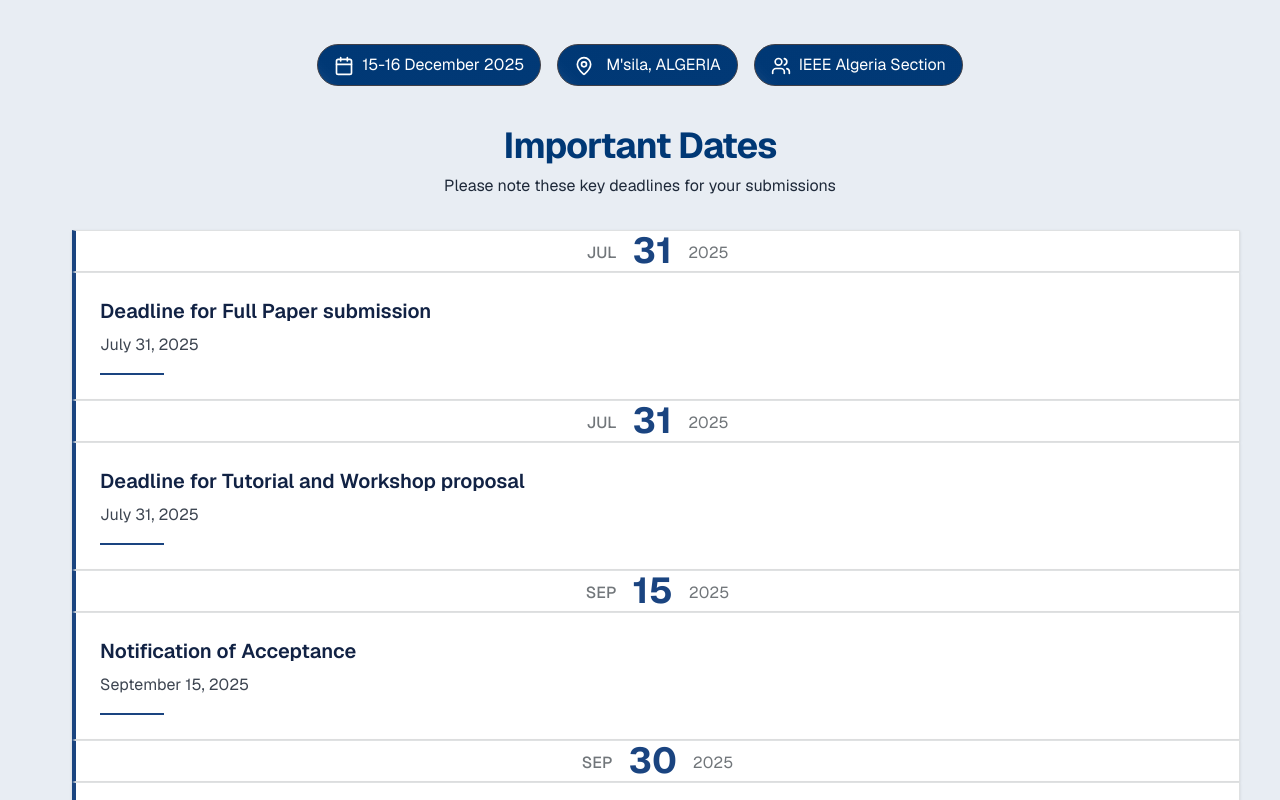
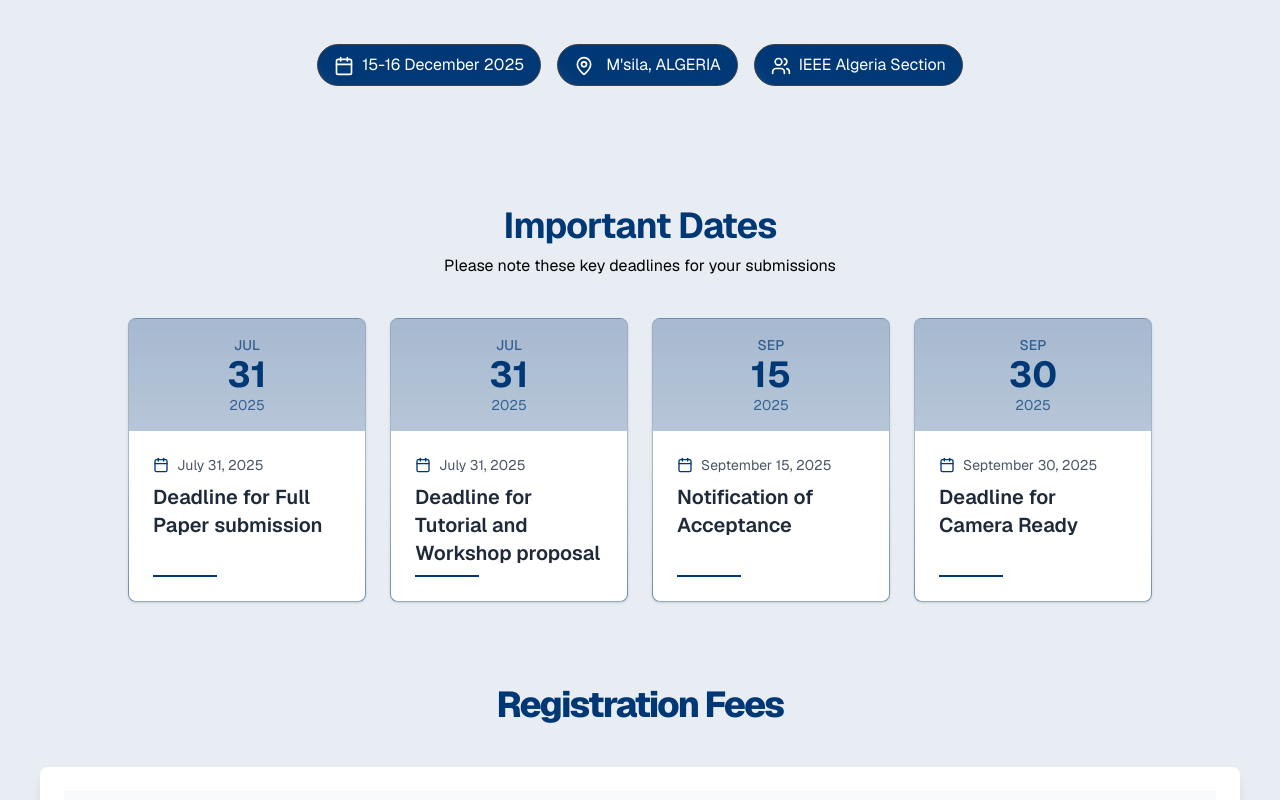
Before and after one commit to KarimBenn22/icateee, a Next.js app: page /playground in a window 1280 px wide. Shown: the part 1400-2200 px from the top of the page. Built offline with nearby package versions, Linux system fonts and the light colour scheme.

Commit message:
refactor ImportantDatesSection

```diff
--- a/app/components/sections/ImportantDates.tsx
+++ b/app/components/sections/ImportantDates.tsx
@@ -1,3 +1,4 @@
+import { CalendarIcon } from "lucide-react";
 interface DateItem {
   event: string;
   date: string;
@@ -34,42 +35,46 @@ export default function ImportantDatesSection() {
   ];
 
   return (
-    <section className="w-full">
-      <div className="">
-        <div className="mx-auto max-w-3xl text-center mb-8">
+    <section className="w-full py-12 md:py-16 lg:py-20">
+      <div className="container px-4 md:px-6">
+        <div className="mx-auto max-w-3xl text-center mb-10">
           <h2 className="text-3xl font-bold tracking-tight sm:text-4xl text-primary">
             Important Dates
           </h2>
-          <p className="mt-2 text-gray-800">
+          <p className="mt-2 text-muted-foreground text-bl text-black">
             Please note these key deadlines for your submissions
           </p>
         </div>
 
-        <div className="mx-auto max-w-[1200px]">
-          <div className="">
+        <div className="mx-auto max-w-5xl">
+          <div className="grid gap-6 md:grid-cols-2 lg:grid-cols-4">
             {dates.map((item, index) => (
               <div
                 key={index}
-                className=""
+                className="group relative flex flex-col overflow-hidden rounded-lg border border-primary/20 bg-gradient-to-t from-primary/40 via-primary/10 to-primary/20 shadow-sm transition-all hover:shadow-md"
               >
-                <div className="ml-8 flex flex-col">
-                  <div>
-                    <div className="flex space-x-4 items-center justify-center bg-white border-l-4 border-l-[#1a4480] border-t border-r border-b border-[#dfe1e2] shadow-sm px-5">
-                      <span className="font-medium text-[#71767a] mt-1">
+                <div className="flex items-center justify-center bg-primary/10 p-4 text-center">
+                  <div className="flex flex-col items-center">
+                    <span className="text-sm font-medium text-primary/70">
                       {item.month}
                     </span>
-                      <span className="text-4xl font-bold text-[#1a4480]">
+                    <span className="text-4xl font-bold text-primary">
                       {item.day}
                     </span>
-                      <span className="text-[#71767a] mt-1">2025</span>
+                    <span className="text-sm text-primary/70">2025</span>
                   </div>
                 </div>
-                  <div className="bg-white p-6 border-l-4 border-l-[#1a4480] border-t border-r border-b border-[#dfe1e2] shadow-sm h-full">
-                    <h3 className="text-xl font-semibold text-[#112244] mb-2">
+
+                <div className="flex flex-1 flex-col p-6 bg-foreground">
+                  <div className="mb-2 flex items-center">
+                    <CalendarIcon className="mr-2 h-4 w-4 text-primary" />
+                    <span className="text-sm text-gray-600">{item.date}</span>
+                  </div>
+                  <h3 className="text-xl font-semibold text-gray-800 mb-2">
                     {item.event}
                   </h3>
-                    <p className="text-[#3d4551]">{item.date}</p>
-                    <div className="mt-4 h-0.5 w-16 bg-[#1a4480]"></div>
+                  <div className="mt-auto">
+                    <div className="h-0.5 w-16 bg-primary transition-all group-hover:w-20"></div>
                   </div>
                 </div>
               </div>
```
Lines whose indentation alone changed are shown as unchanged.
